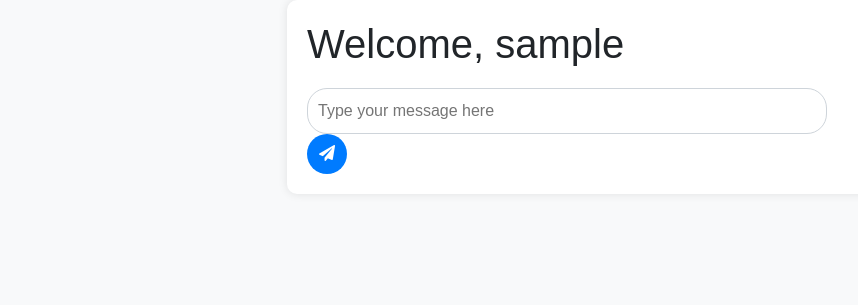
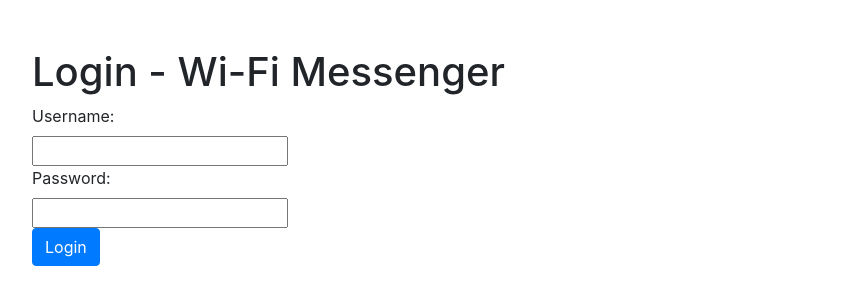
Before and after one commit to Loshamano74/WEB-CHATTER, a Flask app: page /chat in a window 1280 px wide. Shown: the top 305 px of the page, without its empty margins (53-911 px from the left). Run offline with Flask 3, Linux system fonts and the light colour scheme; the visitor is signed in with stand-in values (Sample User, id 1); some libraries are stand-ins or nearby versions.

Commit message:
Update index.html

```diff
--- a/templates/index.html
+++ b/templates/index.html
@@ -1,121 +1,42 @@
 <!DOCTYPE html>
-<html lang="en">
+<html>
 <head>
-    <meta charset="UTF-8">
-    <meta name="viewport" content="width=device-width, initial-scale=1.0">
-    <title>Wi-Fi Messenger</title>
+    <title>Login - Wi-Fi Messenger</title>
     <link rel="stylesheet" href="https://stackpath.bootstrapcdn.com/bootstrap/4.5.2/css/bootstrap.min.css">
-    <link rel="stylesheet" href="https://cdnjs.cloudflare.com/ajax/libs/font-awesome/5.15.4/css/all.min.css">
-    <style>
-        body {
-            font-family: Arial, sans-serif;
-            background-color: #f8f9fa;
-        }
-        .chat-container {
-            max-width: 600px;
-            margin: 0 auto;
-            padding: 20px;
-            border-radius: 10px;
-            background-color: #fff;
-            box-shadow: 0px 0px 10px rgba(0, 0, 0, 0.1);
-        }
-        .message-list {
-            list-style: none;
-            padding: 0;
-            margin: 0;
-        }
-        .message {
-            background-color: #f0f0f0;
-            padding: 10px;
-            margin-bottom: 10px;
-            border-radius: 5px;
-        }
-        .message .user {
-            font-weight: bold;
-            font-size: 12px;
-            margin-bottom: 5px;
-            display: block;
-        }
-        .message .content {
-            margin-left: 10px;
-        }
-        .message-form {
-            margin-top: 20px;
-        }
-        .message-form input[type="text"] {
-            width: calc(100% - 40px);
-            padding: 10px;
-            border-radius: 20px;
-            border: 1px solid #ced4da;
-            outline: none;
-        }
-        .message-form button {
-            width: 40px;
-            height: 40px;
-            padding: 0;
-            border: none;
-            background-color: #007bff;
-            color: #fff;
-            border-radius: 50%;
-            cursor: pointer;
-        }
-    </style>
 </head>
 <body>
-    <div class="chat-container">
-        <h1>Welcome, {{ username }}</h1>
-        <ul class="message-list" id="messageList">
-            {% for message in messages %}
-                <li class="message" style="background-color: {{ message.color }}">
-                    <span class="user">{{ message.username }}</span>
-                    <span class="content">{{ message.message }}</span>
-                </li>
-            {% endfor %}
-        </ul>
-        <form class="message-form" id="messageForm">
-            <input type="text" id="messageInput" placeholder="Type your message here">
-            <button type="submit"><i class="fas fa-paper-plane"></i></button>
-        </form>
+    <div class="container mt-5">
+        <div class="tab-content">
+            <div class="tab-pane fade show active" id="login">
+                <h1>Login - Wi-Fi Messenger</h1>
+                {% if error %}
+                    <p style="color: red;">Invalid username or password. Please try again.</p>
+                {% endif %}
+                <form id="loginForm" method="POST">
+                    <label for="username">Username:</label><br>
+                    <input type="text" id="username" name="username" required><br>
+                    <label for="password">Password:</label><br>
+                    <input type="password" id="password" name="password" required><br>
+                    <button type="submit" class="btn btn-primary">Login</button>
+                </form>
+            </div>
+            <div class="tab-pane fade" id="register">
+                <h1>Register - Wi-Fi Messenger</h1>
+                <!-- Your registration form goes here -->
+                <!-- Similar to the login form, but with different action -->
+                <form method="POST" action="{{ url_for('index') }}">
+                    <label for="new_username">Username:</label><br>
+                    <input type="text" id="new_username" name="new_username" required><br>
+                    <label for="new_password">Password:</label><br>
+                    <input type="password" id="new_password" name="new_password" required><br>
+                    <button type="submit" class="btn btn-primary">Register</button>
+                </form>
+            </div>
+        </div>
     </div>
 
-    <script src="https://cdnjs.cloudflare.com/ajax/libs/socket.io/4.2.0/socket.io.min.js"></script>
-    <script>
-        document.addEventListener('DOMContentLoaded', function () {
-            var socket = io.connect('http://' + document.domain + ':' + location.port);
-
-            // Function to add a new message to the list
-            function addMessage(message) {
-                var messageList = document.getElementById('messageList');
-                var li = document.createElement('li');
-                li.classList.add('message');
-                li.style.backgroundColor = message.color; // Set background color for the message
-
-                var userSpan = document.createElement('span');
-                userSpan.classList.add('user');
-                userSpan.textContent = message.username;
-
-                var contentSpan = document.createElement('span');
-                contentSpan.classList.add('content');
-                contentSpan.textContent = message.message;
-
-                li.appendChild(userSpan);
-                li.appendChild(contentSpan);
-                messageList.appendChild(li);
-            }
-
-            // Event listener for receiving messages
-            socket.on('message', function(msg) {
-                addMessage(msg);
-            });
-
-            // Event listener for form submission
-            document.getElementById('messageForm').addEventListener('submit', function(event) {
-                event.preventDefault();
-                var message = document.getElementById('messageInput').value;
-                socket.emit('message', message);
-                document.getElementById('messageInput').value = '';
-            });
-        });
-    </script>
+    <script src="https://code.jquery.com/jquery-3.5.1.slim.min.js"></script>
+    <script src="https://cdn.jsdelivr.net/npm/@popperjs/core@2.5.4/dist/umd/popper.min.js"></script>
+    <script src="https://stackpath.bootstrapcdn.com/bootstrap/4.5.2/js/bootstrap.min.js"></script>
 </body>
 </html>
```
